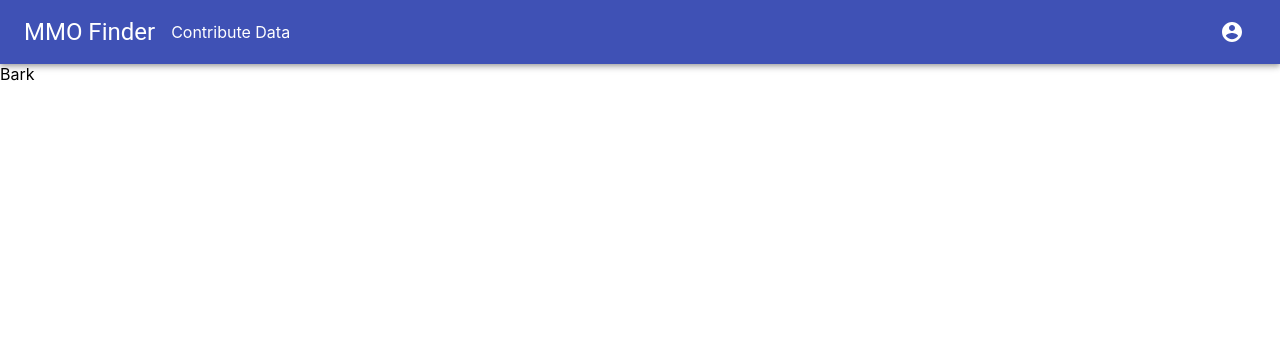
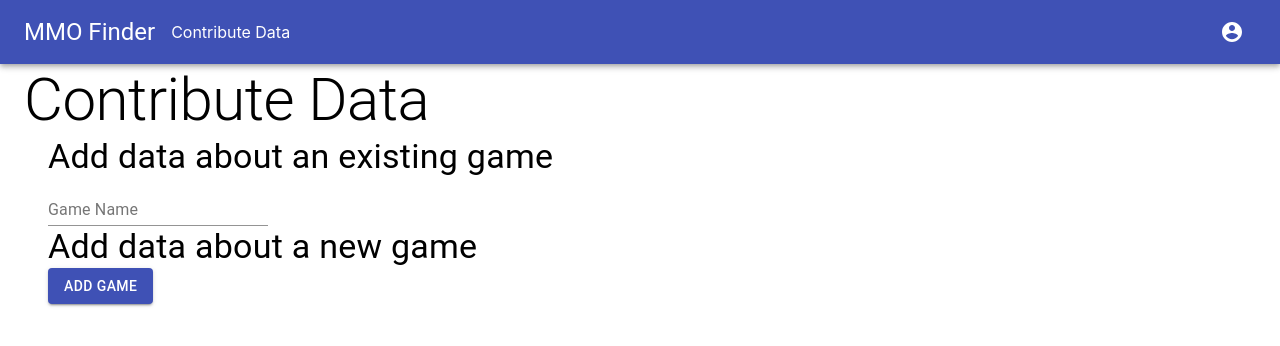
Before and after one commit to gage117/mmo-finder, a React (Create React App) app in the folder client/: page /contribute-data in a window 1280 px wide. Shown: the top 346 px of the page. Built offline with nearby package versions, Linux system fonts and the light colour scheme.

Commit message:
Added Basis for Contribute Data page

```diff
--- a/client/src/components/ContributeDataForm/index.js
+++ b/client/src/components/ContributeDataForm/index.js
@@ -1,7 +1,21 @@
-
+import {Container,
+        Typography,
+        TextField,
+        Button
+} from '@material-ui/core';
 
 export default function ContributeDataForm() {
   return (
-    <div>Bark</div>
+    <Container>
+      <Typography variant="h2">Contribute Data</Typography>
+      <Container>
+        <Typography variant="h4">Add data about an existing game</Typography>
+        <TextField label="Game Name" />
+      </Container>
+      <Container>
+        <Typography variant="h4">Add data about a new game</Typography>
+        <Button variant="contained" color="primary" >Add Game</Button>
+      </Container>
+    </Container>
   )
 }
```
